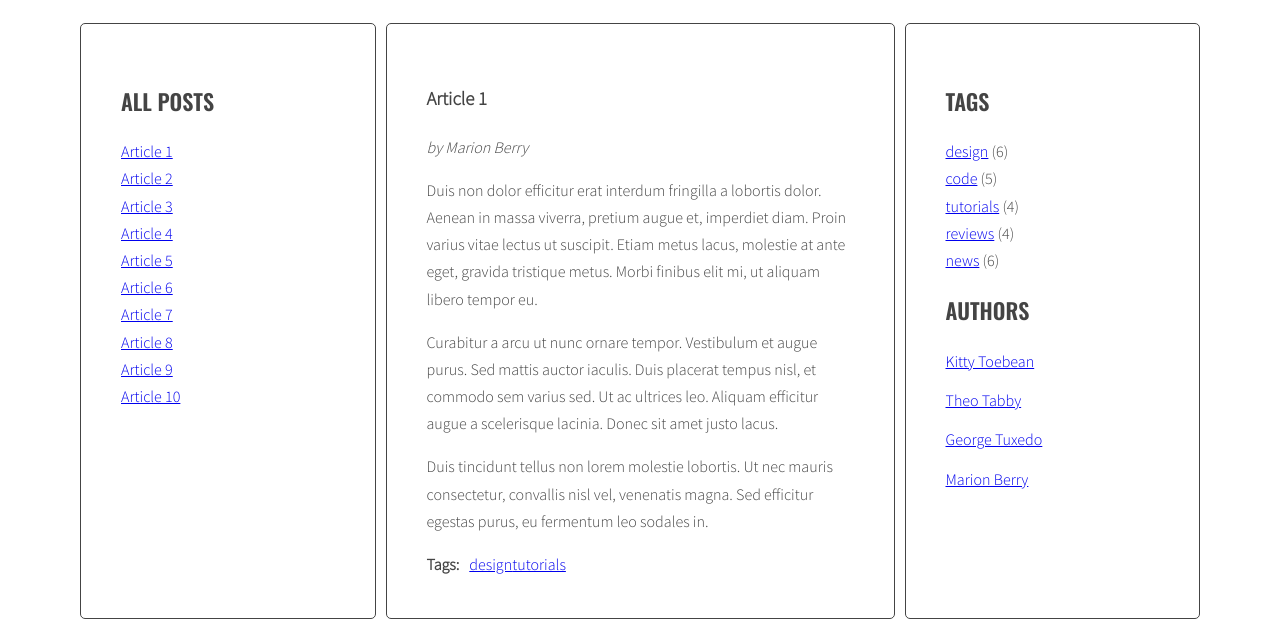
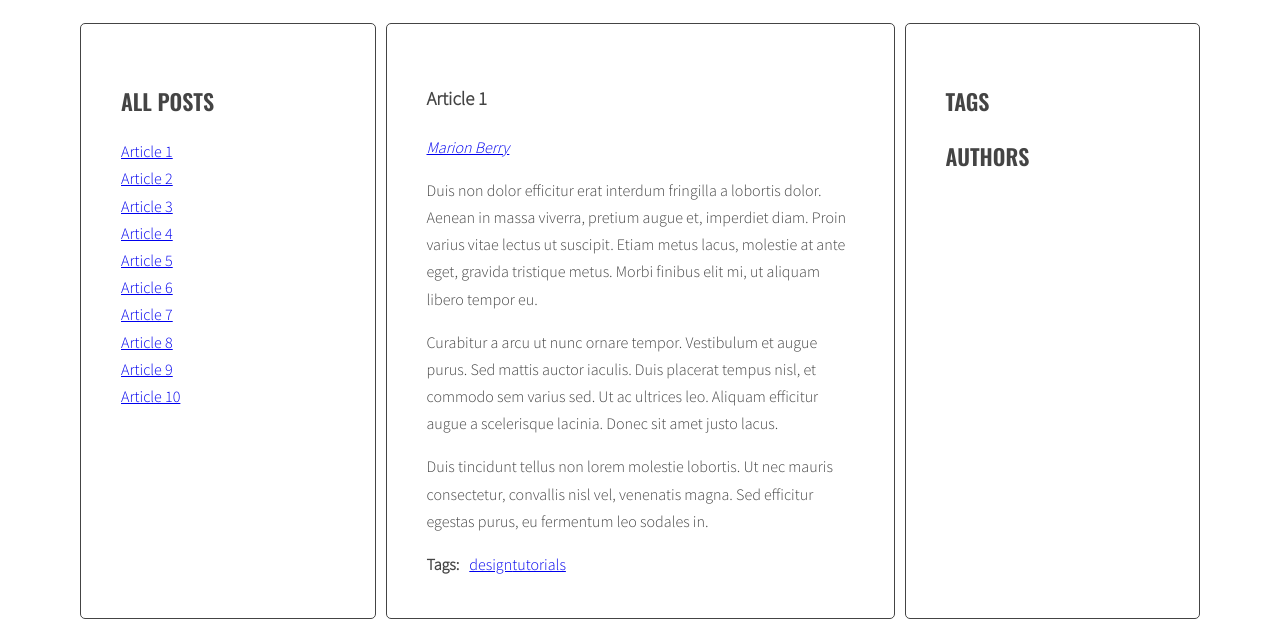
Before and after one commit to OlenaISeet/javascript-blog, a website: page index.html in a window 1280 px wide. Shown: the part 220-847 px from the top of the page. Drawn offline with nearby package versions, Linux system fonts and the light colour scheme.

Commit message:
added generateAuthors

```diff
--- a/index.html
+++ b/index.html
@@ -18,9 +18,9 @@
                     </ul>
                 </aside>
                 <section class="posts">
-                    <article class="post active" id="article-1" data-tags="design tutorials">
+                    <article class="post active" id="article-1" data-tags="design tutorials" data-author="Marion Berry">
                         <h3 class="post-title">Article 1</h3>
-                        <p class="post-author">by Marion Berry</p>
+                        <p class="post-author">by </p>
                         <div class="post-content">
                             <p>Duis non dolor efficitur erat interdum fringilla a lobortis dolor. Aenean in massa viverra, pretium augue et, imperdiet diam. Proin varius vitae lectus ut suscipit. Etiam metus lacus, molestie at ante eget, gravida tristique
                                 metus. Morbi finibus elit mi, ut aliquam libero tempor eu.</p>
@@ -36,9 +36,9 @@
                             </ul>
                         </div>
                     </article>
-                    <article class="post" id="article-2" data-tags="news code">
+                    <article class="post" id="article-2" data-tags="news code" data-author="Theo Tabby">
                         <h3 class="post-title">Article 2</h3>
-                        <p class="post-author">by Theo Tabby</p>
+                        <p class="post-author">by </p>
                         <div class="post-content">
                             <p>Phasellus sollicitudin, arcu vel iaculis ullamcorper, quam leo viverra orci, et faucibus quam sapien vel est. Maecenas ac suscipit elit. Nullam interdum, lorem vitae venenatis pulvinar, ex dui malesuada nunc, tempus cursus
                                 enim metus vel nulla.</p>
@@ -54,9 +54,9 @@
                             </ul>
                         </div>
                     </article>
-                    <article class="post" id="article-3" data-tags="news reviews design">
+                    <article class="post" id="article-3" data-tags="news reviews design" data-author="George Tuxedo">
                         <h3 class="post-title">Article 3</h3>
-                        <p class="post-author">by George Tuxedo</p>
+                        <p class="post-author">by </p>
                         <div class="post-content">
                             <p>Mauris vel pellentesque turpis, ac sodales nisl. Quisque iaculis mi velit, ut convallis tellus accumsan a. Quisque iaculis, nisi et dignissim tincidunt, nisl eros euismod nulla, finibus laoreet erat enim posuere elit.</p>
 
@@ -69,9 +69,9 @@
                             </ul>
                         </div>
                     </article>
-                    <article class="post" id="article-4" data-tags="tutorials code design">
+                    <article class="post" id="article-4" data-tags="tutorials code design" data-author="Kitty Toebean">
                         <h3 class="post-title">Article 4</h3>
-                        <p class="post-author">by Kitty Toebean</p>
+                        <p class="post-author">by </p>
                         <div class="post-content">
                             <p>Morbi vel cursus nulla, vel varius mauris. Suspendisse sed elit sit amet risus faucibus vestibulum ut sit amet purus. Donec orci est, condimentum ut quam quis, scelerisque fringilla ligula.</p>
 
@@ -85,9 +85,9 @@
                             </ul>
                         </div>
                     </article>
-                    <article class="post" id="article-5" data-tags="design reviews">
+                    <article class="post" id="article-5" data-tags="design reviews" data-author="Marion Berry">
                         <h3 class="post-title">Article 5</h3>
-                        <p class="post-author">by Marion Berry</p>
+                        <p class="post-author">by </p>
                         <div class="post-content">
                             <p>Suspendisse sem eros, euismod condimentum arcu ac, consequat fermentum orci. Nam convallis lacus nec interdum vestibulum. Vestibulum luctus, quam eu tristique ornare, lorem nibh sodales enim, vitae tempor dolor ante vitae tortor.</p>
 
@@ -101,9 +101,9 @@
                             </ul>
                         </div>
                     </article>
-                    <article class="post" id="article-6" data-tags="reviews code">
+                    <article class="post" id="article-6" data-tags="reviews code" data-author="George Tuxedo">
                         <h3 class="post-title">Article 6</h3>
-                        <p class="post-author">by George Tuxedo</p>
+                        <p class="post-author">by </p>
                         <div class="post-content">
                             <p>Donec posuere iaculis ante sed hendrerit. Lorem ipsum dolor sit amet, consectetur adipiscing elit. Quisque hendrerit neque nec urna tincidunt, quis vehicula dui vulputate. Morbi est sapien, auctor ut lectus eu, placerat viverra
                                 lorem.
@@ -120,9 +120,9 @@
                             </ul>
                         </div>
                     </article>
-                    <article class="post" id="article-7" data-tags="code news">
+                    <article class="post" id="article-7" data-tags="code news" data-author="Kitty Toebean">
                         <h3 class="post-title">Article 7</h3>
-                        <p class="post-author">by Kitty Toebean</p>
+                        <p class="post-author">by </p>
                         <div class="post-content">
                             <p>Donec eleifend mauris ac nisl fermentum, ac fermentum turpis dignissim. Aliquam diam nisl, imperdiet a varius eget, lobortis sed nisi. Nullam suscipit ipsum sed magna blandit, sed pellentesque urna malesuada.</p>
 
@@ -136,9 +136,9 @@
                             </ul>
                         </div>
                     </article>
-                    <article class="post" id="article-8" data-tags="news design tutorials">
+                    <article class="post" id="article-8" data-tags="news design tutorials" data-author="Theo Tabby">
                         <h3 class="post-title">Article 8</h3>
-                        <p class="post-author">by Theo Tabby</p>
+                        <p class="post-author">by </p>
                         <div class="post-content">
                             <p>Praesent quis imperdiet erat. Curabitur tempor sapien a interdum malesuada. Proin libero erat, sagittis a sollicitudin eget, pulvinar nec risus. Cras et suscipit sem.</p>
 
@@ -153,9 +153,9 @@
                             </ul>
                         </div>
                     </article>
-                    <article class="post" id="article-9" data-tags="news tutorials">
+                    <article class="post" id="article-9" data-tags="news tutorials" data-author="Marion Berry">
                         <h3 class="post-title">Article 9</h3>
-                        <p class="post-author">by Marion Berry</p>
+                        <p class="post-author">by </p>
                         <div class="post-content">
                             <p>Tam et facilisis purus. Donec vulputate est quis lobortis posuere. Nunc vitae lorem ut odio faucibus pulvinar nec in justo. Ut ut ante ac tellus ornare tempus. Nunc maximus, tortor et dictum convallis, nunc libero posuere leo,
                                 scelerisque ultrices arcu sapien ut tellus.</p>
@@ -172,9 +172,9 @@
                             </ul>
                         </div>
                     </article>
-                    <article class="post" id="article-10" data-tags="code design news reviews">
+                    <article class="post" id="article-10" data-tags="code design news reviews" data-author="George Tuxedo">
                         <h3 class="post-title">Article 10</h3>
-                        <p class="post-author">by George Tuxedo</p>
+                        <p class="post-author">by </p>
                         <div class="post-content">
                             <p>Aliquam erat volutpat. Ut non eleifend lectus. Donec suscipit tellus tempor, ornare dui id, hendrerit neque. Phasellus lacinia laoreet dui in luctus. Sed hendrerit, magna sit amet varius tempor, augue augue scelerisque est,
                                 non scelerisque mauris libero eu sapien.</p>
@@ -195,34 +195,11 @@
                 <aside class="sidebar">
                     <h2 class="section-title">Tags</h2>
                     <ul class="list tags">
-                        <li><a href="#">design</a> <span>(6)</span></li>
-                        <li><a href="#">code</a> <span>(5)</span></li>
-                        <li><a href="#">tutorials</a> <span>(4)</span></li>
-                        <li><a href="#">reviews</a> <span>(4)</span></li>
-                        <li><a href="#">news</a> <span>(6)</span></li>
+
                     </ul>
                     <h2 class="section-title">Authors</h2>
                     <ul class="list authors">
-                        <li>
-                            <a href="#">
-                                <span class="author-name">Kitty Toebean</span>
-                            </a>
-                        </li>
-                        <li>
-                            <a href="#">
-                                <span class="author-name">Theo Tabby</span>
-                            </a>
-                        </li>
-                        <li>
-                            <a href="#">
-                                <span class="author-name">George Tuxedo</span>
-                            </a>
-                        </li>
-                        <li>
-                            <a href="#">
-                                <span class="author-name">Marion Berry</span>
-                            </a>
-                        </li>
+
                     </ul>
                 </aside>
             </main>
--- a/js/script.js
+++ b/js/script.js
@@ -88,31 +88,31 @@
     const generateTags = function() {
         /* find all articles */
         const articles = document.querySelectorAll(optArticleSelector);
-        console.log('articles:', articles);
+        console.log('articles: ', articles);
         /* START LOOP: for every article: */
         for (let article of articles) {
-            console.log('article:', article);
+            console.log('article: ', article);
 
             /* find tags wrapper */
             const tagsWrapper = article.querySelector(optArticleTagsSelector);
-            console.log('tagsWrapper:', tagsWrapper);
+            console.log('tagsWrapper ', tagsWrapper);
             /* make html variable with empty string */
             let html = '';
             /* get tags from data-tags attribute */
             const articleTags = article.getAttribute('data-tags');
-            console.log('articleTags:', articleTags);
+            console.log('articleTags: ', articleTags);
             /* split tags into array */
             const articleTagsArray = articleTags.split(' ');
-            console.log('articleTagsArray:', articleTagsArray);
+            console.log('articleTagsArray: ', articleTagsArray);
             /* START LOOP: for each tag */
             for (let tag of articleTagsArray) {
-                console.log('tag:', tag);
+                console.log('tag: ', tag);
                 /* generate HTML of the link */
                 const linkHTML = '<li><a href="#tag-' + tag + '">' + tag + '</a></li>';
-                console.log('linkHTML:', linkHTML);
+                console.log('linkHTML: ', linkHTML);
                 /* add generated code to html variable */
                 html = html + linkHTML;
-                console.log('html:', html);
+                console.log('html: ', html);
                 /* END LOOP: for each tag */
             }
             /* insert HTML of all the links into the tags wrapper */
@@ -130,29 +130,29 @@
         event.preventDefault();
         /* make new constant named "clickedElement" and give it the value of "this" */
         const clickedElement = this;
-        console.log('Link was clicked');
+        console.log('Link was clicked!');
         /* make a new constant "href" and read the attribute "href" of the clicked element */
         const href = clickedElement.getAttribute('href');
-        console.log('href:', href);
+        console.log('href: ', href);
         /* make a new constant "tag" and extract tag from the "href" constant */
         const tag = href.replace('#tag-', '');
-        console.log('tag:', tag);
+        console.log('tag: ', tag);
         /* find all tag links with class active */
         const activeTags = document.querySelectorAll('a.active[href^="#tag-"]');
-        console.log('activeTags:', activeTags);
+        console.log('activeTags: ', activeTags);
         /* START LOOP: for each active tag link */
-        for (let avtiveTag of activeTags) {
-            console.log('activeTags:', activeTags);
+        for (let activeTag of activeTags) {
+            console.log('activeTag: ', activeTag);
             /* remove class active */
-            activeTags.classList.remove('active');
+            activeTag.classList.remove('active');
             /* END LOOP: for each active tag link */
         }
         /* find all tag links with "href" attribute equal to the "href" constant */
         const hrefTags = document.querySelectorAll('a[href="' + href + '"]');
-        console.log('hrefTags:', hrefTags);
+        console.log('hrefTags: ', hrefTags);
         /* START LOOP: for each found tag link */
         for (let hrefTag of hrefTags) {
-            console.log('hrefTag:', hrefTag);
+            console.log('hrefTag: ', hrefTag);
             /* add class active */
             hrefTag.classList.add('active');
             /* END LOOP: for each found tag link */
@@ -164,7 +164,7 @@
     const addClickListenersToTags = function() {
         /* find all links to tags */
         const tagLinks = document.querySelectorAll('a[href^="#tag-"]');
-        console.log('tagLinks:', taglinks);
+        console.log('tagLinks: ', tagLinks);
         /* START LOOP: for each link */
         for (let tagLink of tagLinks) {
             /* add tagClickHandler as event listener for that link */
@@ -175,4 +175,33 @@
 
     addClickListenersToTags();
 
+    /*generateAuthors*/
+    const generateAuthors = function() {
+        /* find all articles */
+        const articles = document.querySelectorAll(optArticleSelector);
+        console.log('articles:', articles);
+        /* START LOOP: for every article: */
+        for (let article of articles) {
+            console.log('articles:', articles);
+            /* find author wrapper */
+            const authorWrapper = article.querySelector(optArticleAuthorSelector);
+            console.log('authorWrapper:', authorWrapper);
+            /* make html variable with empty string */
+            let html = '';
+            /* get author from data-author attribute */
+            const articleAuthor = article.getAttribute('data-author');
+            console.log('articleAuthor:', articleAuthor);
+            /* generate HTML of the link */
+            const linkHTML = '<a href="#articleAuthor-' + articleAuthor + '">' + articleAuthor + '</a>';
+            console.log('linkHTML:', linkHTML);
+            /* add generated code to html variable */
+            html = html + linkHTML;
+            console.log('html:', html);
+            /* insert HTML of all the links into the author wrapper */
+            authorWrapper.innerHTML = html;
+            /* END LOOP: for every article: */
+        }
+    }
+
+    generateAuthors();
 }
```
